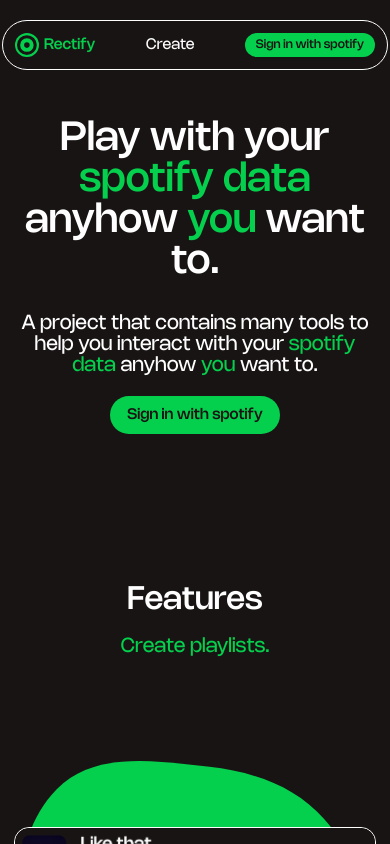
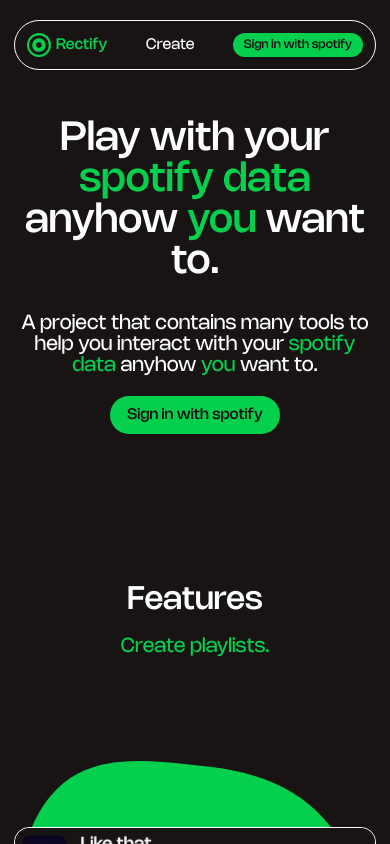
Before and after one commit to marvellous10/Rectify, a Nuxt app in the folder Rectify-frontend/: page / in a window 390 px wide. Shown: the top 844 px of the page. Built offline with nearby package versions, Linux system fonts and the light colour scheme.

Commit message:
added pages changes

```diff
--- a/Rectify-frontend/layouts/default.vue
+++ b/Rectify-frontend/layouts/default.vue
@@ -181,7 +181,7 @@
         height: fit-content;
         justify-items: center;
         .navbar {
-            width: 360px;
+            width: 336px;
             padding: 12px;
             height: 24px;
             margin-top: 20px;
```
